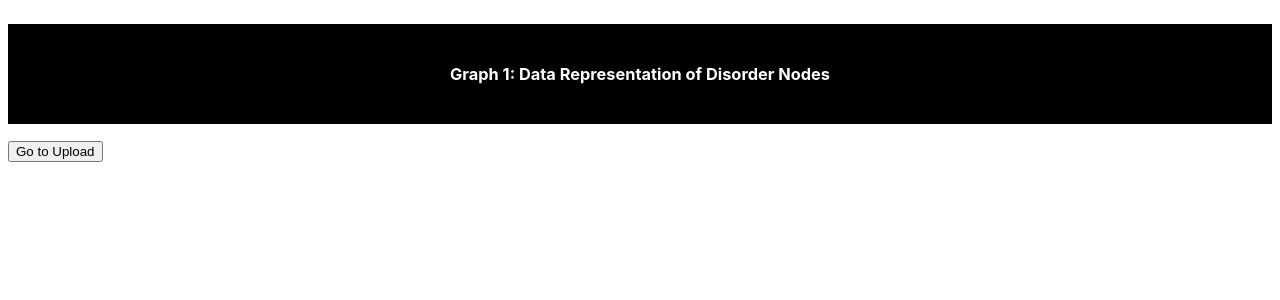
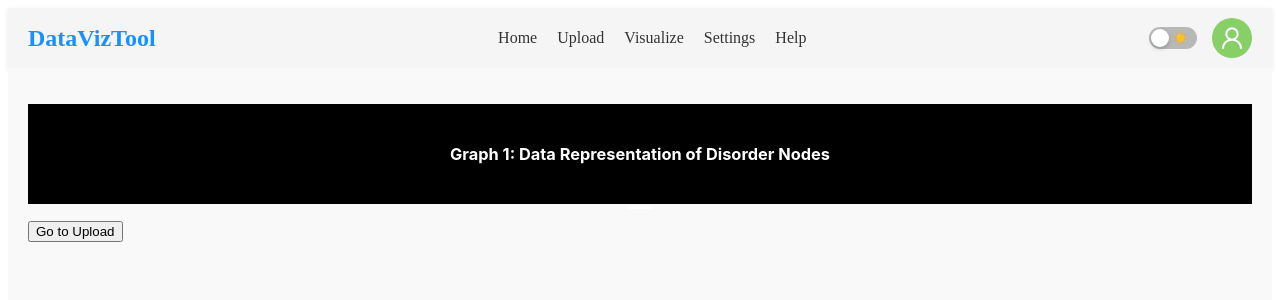
Before and after one commit to aamir910/visualization-tool-react_typescript, a React (Vite) app in the folder react/my-app/: page / in a window 1280 px wide. Shown: the top 300 px of the page. Built offline with nearby package versions, Linux system fonts and the light colour scheme.

Commit message:
update the navbar and other things are there into the visualization tool there

```diff
--- a/react/my-app/src/App.tsx
+++ b/react/my-app/src/App.tsx
@@ -5,17 +5,20 @@ import UploadPage from './components/UploadPage';
 import VisualizePage from './components/VisualizePage';
 import { Provider } from 'react-redux';
 import store from './store';
+import Layout from './layouts/Layout';
 
 const App: React.FC = () => {
   return (
     <Provider store={store}>
 
     <Router>
+      <Layout>
       <Routes>
         <Route path="/" element={<IntroductionPage />} />
         <Route path="/upload" element={<UploadPage />} />
         <Route path="/visualize" element={<VisualizePage />} />
       </Routes>
+      </Layout>
     </Router>
     </Provider>
   );
--- /dev/null
+++ b/react/my-app/src/components/Navbar/Navbar.css
@@ -0,0 +1,56 @@
+.navbar {
+    display: flex;
+    justify-content: space-between;
+    align-items: center;
+    background-color: #f5f5f5;
+    padding: 10px 20px;
+    box-shadow: 0 2px 5px rgba(0, 0, 0, 0.1);
+  }
+
+  .navbar-logo .brand-name {
+    font-size: 1.5rem;
+    font-weight: bold;
+    color: #1890ff;
+    text-decoration: none;
+  }
+
+  .navbar-links {
+    display: flex;
+    gap: 20px;
+  }
+
+  .navbar-links a {
+    text-decoration: none;
+    color: #333;
+    font-size: 1rem;
+    transition: color 0.3s;
+  }
+
+  .navbar-links a:hover {
+    color: #1890ff;
+  }
+
+  .navbar-controls {
+    display: flex;
+    align-items: center;
+    gap: 15px;
+  }
+
+  .theme-toggle .ant-switch-checked {
+    background-color: #1890ff;
+  }
+
+  .profile-avatar {
+    cursor: pointer;
+    background-color: #87d068;
+  }
+
+  @media (max-width: 768px) {
+    .navbar-links {
+      display: none; /* Hide links on small screens */
+    }
+
+    .navbar-controls {
+      gap: 10px;
+    }
+  }
--- /dev/null
+++ b/react/my-app/src/components/Navbar/Navbar.tsx
@@ -0,0 +1,57 @@
+import React from "react";
+import { Menu, Dropdown, Avatar, Button, Switch } from "antd";
+import { Link } from "react-router-dom";
+import { DownOutlined, UserOutlined } from "@ant-design/icons";
+import "./Navbar.css"; // Add styling here
+
+const Navbar: React.FC = () => {
+  const menu = (
+    <Menu>
+      <Menu.Item key="profile">
+        <Link to="/profile">Profile</Link>
+      </Menu.Item>
+      <Menu.Item key="logout">
+        <Link to="/logout">Logout</Link>
+      </Menu.Item>
+    </Menu>
+  );
+
+  return (
+    <div className="navbar">
+      {/* Logo and Branding */}
+      <div className="navbar-logo">
+        <Link to="/" className="brand-name">
+          DataVizTool
+        </Link>
+      </div>
+
+      {/* Navigation Links */}
+      <div className="navbar-links">
+        <Link to="/">Home</Link>
+        <Link to="/upload">Upload</Link>
+        <Link to="/visualize">Visualize</Link>
+        <Link to="/settings">Settings</Link>
+        <Link to="/help">Help</Link>
+      </div>
+
+      {/* Right Side Controls */}
+      <div className="navbar-controls">
+        {/* Theme Switch */}
+        <div className="theme-toggle">
+          <Switch checkedChildren="🌙" unCheckedChildren="☀️" />
+        </div>
+
+        {/* User Profile */}
+        <Dropdown overlay={menu} placement="bottomRight" arrow>
+          <Avatar
+            size="large"
+            icon={<UserOutlined />}
+            className="profile-avatar"
+          />
+        </Dropdown>
+      </div>
+    </div>
+  );
+};
+
+export default Navbar;
--- a/react/my-app/src/components/UploadPage.tsx
+++ b/react/my-app/src/components/UploadPage.tsx
@@ -4,7 +4,7 @@ import { UploadOutlined } from "@ant-design/icons";
 import { useNavigate } from "react-router-dom";
 import { parseCSVFile } from "./parseFile";
 import { useDispatch } from "react-redux";
-import "./css_files/UploadPage.css"; // Import the custom CSS file
+import "./styles/UploadPage.css"; // Import the custom CSS file
 
 const { Title, Paragraph } = Typography;
 
--- /dev/null
+++ b/react/my-app/src/layouts/Layout.tsx
@@ -0,0 +1,12 @@
+import React from "react";
+import Navbar from "../components/Navbar/Navbar";
+import "./Layout.css";
+
+const Layout: React.FC<{ children: React.ReactNode }> = ({ children }) => (
+  <div className="layout">
+    <Navbar />
+    <div className="content">{children}</div>
+  </div>
+);
+
+export default Layout;
--- /dev/null
+++ b/react/my-app/src/layouts/layout.css
@@ -0,0 +1,12 @@
+/* Layout.css */
+.layout {
+    display: flex;
+    flex-direction: column;
+    min-height: 100vh;
+  }
+
+  .content {
+    flex: 1;
+    padding: 20px;
+    background-color: #f9f9f9; /* Matches your page's aesthetic */
+  }
```
Also changed, not shown: react/my-app/src/components/styles/UploadPage.css (renamed from react/my-app/src/components/css_files/UploadPage.css).
